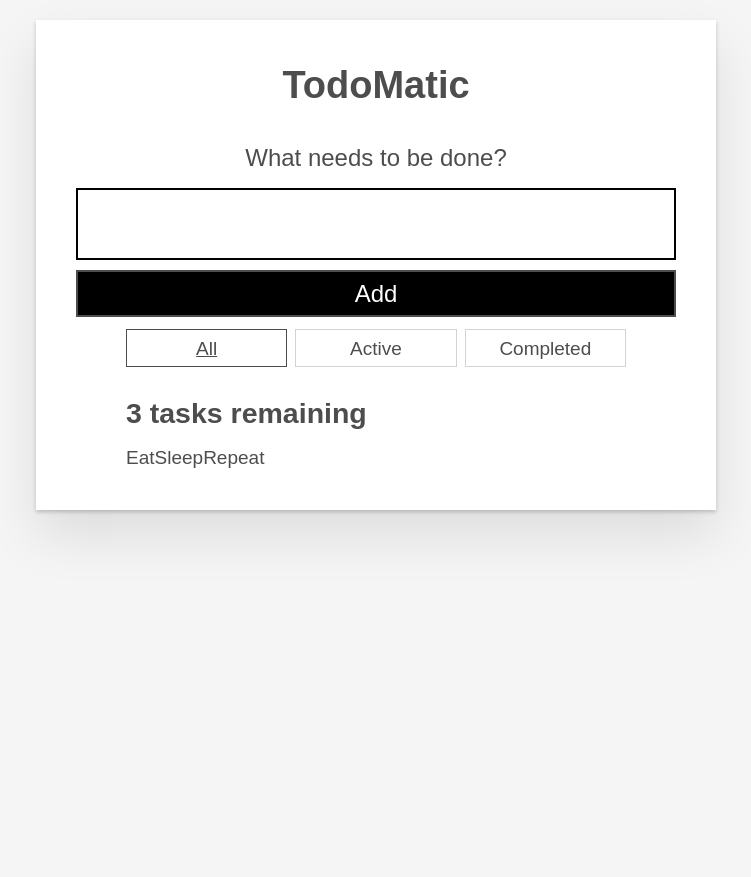
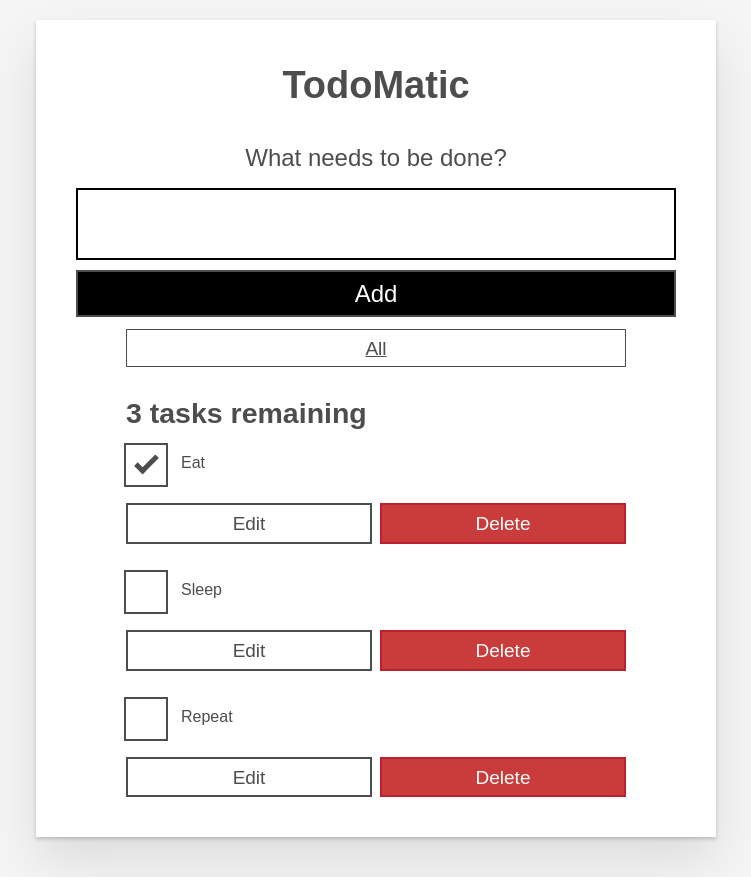
Before and after one commit to nelsonlopezjimenez/todo-shopping-list-apps, a React (Create React App) app in the folder frontend/: page / in a window 1280 px wide. Shown: the whole page, without its empty margins (264-1015 px from the left). Before the commit the page ends 800 px from the top, so only its background shows below. Built offline with nearby package versions, Linux system fonts and the light colour scheme.

Commit message:
TODOMATIC Componentizing the React app ONEFILE

```diff
--- a/frontend/package.json
+++ b/frontend/package.json
@@ -1,6 +1,6 @@
 {
   "name": "frontend",
-  "version": "1.0.0",
+  "version": "1.1.0",
   "private": true,
   "dependencies": {
     "@testing-library/jest-dom": "^5.16.5",
--- a/frontend/src/App.js
+++ b/frontend/src/App.js
@@ -1,11 +1,17 @@
 import React from "react";
-import Todo from "./components/Todo";
 
-function App(props) {
-  const taskList = props.tasks?.map((task) => task.name);
+function FilterButton(props) {
   return (
-    <div className="todoapp stack-large">
-      <h1>TodoMatic</h1>
+    <button type="button" className="btn toggle-btn" aria-pressed="true">
+      <span className="visually-hidden">Show </span>
+      <span>all </span>
+      <span className="visually-hidden"> tasks</span>
+    </button>
+  );
+}
+
+function Form(props) {
+  return (
     <form>
       <h2 className="label-wrapper">
         <label htmlFor="new-todo-input" className="label__lg">
@@ -23,23 +29,52 @@ function App(props) {
         Add
       </button>
     </form>
-      <div className="filters btn-group stack-exception">
-        <button type="button" className="btn toggle-btn" aria-pressed="true">
-          <span className="visually-hidden">Show </span>
-          <span>all</span>
-          <span className="visually-hidden"> tasks</span>
+  );
+}
+
+function Todo(props) {
+  return (
+    <li className="todo stack-small">
+      <div className="c-cb">
+        <input id={props.id} type="checkbox" defaultChecked={props.completed} />
+        <label className="todo-label" htmlFor={props.id}>
+          {props.name}
+        </label>
+      </div>
+      <div className="btn-group">
+        <button type="button" className="btn">
+          Edit <span className="visually-hidden">{props.name}</span>
         </button>
-        <button type="button" className="btn toggle-btn" aria-pressed="false">
-          <span className="visually-hidden">Show </span>
-          <span>Active</span>
-          <span className="visually-hidden"> tasks</span>
-        </button>
-        <button type="button" className="btn toggle-btn" aria-pressed="false">
-          <span className="visually-hidden">Show </span>
-          <span>Completed</span>
-          <span className="visually-hidden"> tasks</span>
+        <button type="button" className="btn btn__danger">
+          Delete <span className="visually-hidden">{props.name}</span>
         </button>
       </div>
+    </li>
+  );
+}
+
+function App(props) {
+  //   const taskList = props.tasks.map((task) => <Todo />); // Rendering with iterations
+  const taskList = props.tasks.map((task) => {
+    return (
+      <Todo
+        key={task.id}
+        id={task.id}
+        name={task.name}
+        completed={task.completed}
+      />
+    );
+  });
+  return (
+    <div className="todoapp stack-large">
+      <h1>TodoMatic</h1>
+
+      <Form />
+
+      <div className="filters btn-group stack-exception">
+        <FilterButton />
+      </div>
+
       <h2 id="list-heading">3 tasks remaining</h2>
       <ul
         role="list"
```
Also changed, not shown: frontend/src/README.md. Lines whose indentation alone changed are shown as unchanged.
